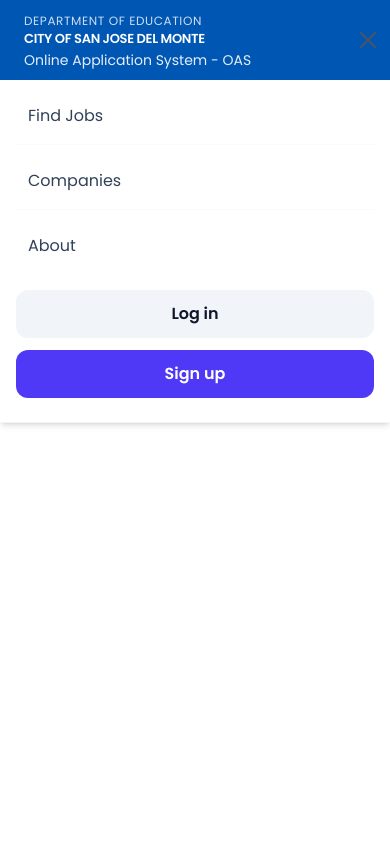
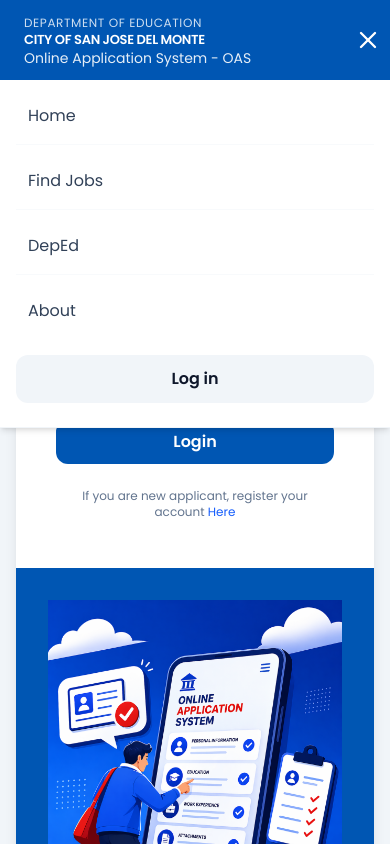
Before and after one commit to Eljay0410/online-app-system, a React (Vite) app: page /login in a window 390 px wide. Both pictures are taken after a click on the button 368 px from the left and 40 px from the top of the page. Shown: the top 844 px of the page. Built offline with nearby package versions, Linux system fonts and the light colour scheme.

Commit message:
Add login functionality and update navigation

```diff
--- a/src/App.jsx
+++ b/src/App.jsx
@@ -2,6 +2,7 @@ import React from 'react';
 import { Routes, Route, useNavigate } from 'react-router-dom';
 import Navbar from './component/Navbar';
 import Applicationform from './component/Applicationform';
+import Login from './component/Login';
 
 const Hero = () => {
   const navigate = useNavigate();
@@ -42,6 +43,8 @@ function App() {
       <Routes>
         <Route path="/" element={<Hero />} />
         <Route path="/apply" element={<Applicationform />} />
+        <Route path="/login" element={<Login />} />
+
       </Routes>
     </div>
   );
--- /dev/null
+++ b/src/component/Login.jsx
@@ -0,0 +1,67 @@
+import sampleLogin from "../assets/samplelogin.png";
+
+const Login = () => {
+  return (
+    <div className="min-h-screen bg-slate-100 flex items-center justify-center px-4 pt-24">
+
+      {/* CARD */}
+      <div className="w-full max-w-5xl bg-white rounded-2xl shadow-lg grid grid-cols-1 md:grid-cols-2 overflow-hidden">
+
+        {/* LEFT SIDE (FORM) */}
+        <div className="flex flex-col justify-center px-10 py-12">
+          <h2 className="text-3xl font-semibold text-center mb-2">
+            Welcome
+          </h2>
+
+          <p className="text-center text-slate-500 mb-8">
+            login your account
+          </p>
+
+          <div className="space-y-5">
+            {/* Email */}
+            <div>
+              <label className="text-sm text-slate-600">Email</label>
+              <input
+                type="email"
+                className="w-full h-11 px-4 rounded-xl border border-slate-300 bg-slate-100 focus:outline-none focus:ring-2 focus:ring-blue-500"
+              />
+            </div>
+
+            {/* Password */}
+            <div>
+              <label className="text-sm text-slate-600">Password</label>
+              <input
+                type="password"
+                className="w-full h-11 px-4 rounded-xl border border-slate-300 bg-slate-100 focus:outline-none focus:ring-2 focus:ring-blue-500"
+              />
+            </div>
+
+            {/* BUTTON */}
+            <button className="w-full h-11 bg-[#0056b3] text-white rounded-xl font-semibold hover:bg-[#003a78] transition">
+              Login
+            </button>
+          </div>
+
+          {/* REGISTER TEXT */}
+          <p className="text-xs text-slate-500 mt-6 text-center">
+            If you are new applicant, register your account{" "}
+            <span className="text-blue-600 font-medium cursor-pointer hover:underline">
+              Here
+            </span>
+          </p>
+        </div>
+
+        {/* RIGHT SIDE (IMAGE PANEL) */}
+        <div className="bg-[#0056b3] flex items-center justify-center p-8">
+          <img
+            src={sampleLogin}
+            alt="Login Illustration"
+            className="max-h-[400px] object-contain"
+          />
+        </div>
+      </div>
+    </div>
+  );
+};
+
+export default Login;
--- a/src/component/Navbar.jsx
+++ b/src/component/Navbar.jsx
@@ -1,6 +1,6 @@
-import React, { useState } from 'react';
-import { Menu, X, BriefcaseBusiness } from 'lucide-react';
-import { Link } from 'react-router-dom';
+import React, { useState } from "react";
+import { Menu, X } from "lucide-react";
+import { Link } from "react-router-dom";
 
 const Navbar = () => {
   const [isOpen, setIsOpen] = useState(false);
@@ -9,38 +9,65 @@ const Navbar = () => {
     <nav className="fixed w-full bg-[#0056b3] z-50 shadow-md">
       <div className="w-full px-2 sm:px-4 lg:px-6">
         <div className="flex justify-between h-20 items-center">
-          {/* Left Side: Branding Text (Stacked) */}
+          {/* Left Side: Branding Text */}
           <div className="flex flex-col justify-center leading-tight min-w-0 flex-1 px-4">
             <p className="text-[12px] sm:text-[13px] md:text-xs uppercase tracking-wider text-white/80 font-medium leading-relaxed whitespace-nowrap overflow-hidden text-ellipsis">
               Department of Education
             </p>
-            <h1 className="text-[13px] sm:text-base md:text-lg lg:text-xl font-bold text-white tracking-tight leading-snug leading-none">
+
+            <h1 className="text-[13px] sm:text-base md:text-lg lg:text-xl font-bold text-white tracking-tight leading-none">
               CITY OF SAN JOSE DEL MONTE
             </h1>
+
             <p className="text-[14px] sm:text-[15px] text-white/90 font-medium leading-tight break-words mt-1">
-            Online Application System - OAS
+              Online Application System - OAS
             </p>
           </div>
 
-
-
           {/* Desktop Menu */}
           <div className="hidden md:flex items-center gap-8">
-            <a href="#" className="text-slate-600 text-white hover:text-black font-medium transition-colors">Home</a>
-            <a href="#" className="text-slate-600 text-white hover:text-black font-medium transition-colors">Find Jobs</a>
-            <a href="#" className="text-slate-600 text-white hover:text-black font-medium transition-colors">DepEd</a>
-            <a href="#" className="text-slate-600 text-white hover:text-black font-medium transition-colors">About</a>
-            <button className="bg-slate-100 text-slate-900 px-6 py-2.5 rounded-full font-semibold hover:bg-slate-200 transition-all">
+            <Link
+              to="/"
+              className="text-white hover:text-black font-medium transition-colors"
+            >
+              Home
+            </Link>
+
+            <a
+              href="#"
+              className="text-white hover:text-black font-medium transition-colors"
+            >
+              Find Jobs
+            </a>
+
+            <a
+              href="#"
+              className="text-white hover:text-black font-medium transition-colors"
+            >
+              DepEd
+            </a>
+
+            <a
+              href="#"
+              className="text-white hover:text-black font-medium transition-colors"
+            >
+              About
+            </a>
+
+            <Link
+              to="/login"
+              className="bg-slate-100 text-slate-900 px-6 py-2.5 rounded-full font-semibold hover:bg-slate-200 transition-all"
+            >
               Log in
-            </button>
-            {/*<button className="bg-indigo-600 text-white px-6 py-2.5 rounded-full font-semibold shadow-lg shadow-indigo-200 hover:bg-indigo-700 transition-all">
-              Sign up
-            </button>*/}
+            </Link>
           </div>
 
           {/* Mobile Button */}
           <div className="md:hidden flex items-center">
-            <button onClick={() => setIsOpen(!isOpen)} className="text-slate-600">
+            <button
+              onClick={() => setIsOpen(!isOpen)}
+              className="text-white"
+            >
               {isOpen ? <X size={28} /> : <Menu size={28} />}
             </button>
           </div>
@@ -50,12 +77,43 @@ const Navbar = () => {
       {/* Mobile Menu */}
       {isOpen && (
         <div className="md:hidden bg-white border-b border-slate-100 px-4 pt-2 pb-6 space-y-2">
-          <a href="#" className="block px-3 py-4 text-base font-medium text-slate-700 border-b border-slate-50">Find Jobs</a>
-          <a href="#" className="block px-3 py-4 text-base font-medium text-slate-700 border-b border-slate-50">Companies</a>
-          <a href="#" className="block px-3 py-4 text-base font-medium text-slate-700">About</a>
+          <Link
+            to="/"
+            onClick={() => setIsOpen(false)}
+            className="block px-3 py-4 text-base font-medium text-slate-700 border-b border-slate-50"
+          >
+            Home
+          </Link>
+
+          <a
+            href="#"
+            className="block px-3 py-4 text-base font-medium text-slate-700 border-b border-slate-50"
+          >
+            Find Jobs
+          </a>
+
+          <a
+            href="#"
+            className="block px-3 py-4 text-base font-medium text-slate-700 border-b border-slate-50"
+          >
+            DepEd
+          </a>
+
+          <a
+            href="#"
+            className="block px-3 py-4 text-base font-medium text-slate-700"
+          >
+            About
+          </a>
+
           <div className="flex flex-col gap-3 mt-4">
-            <button className="w-full bg-slate-100 text-slate-900 py-3 rounded-xl font-semibold">Log in</button>
-            <button className="w-full bg-indigo-600 text-white py-3 rounded-xl font-semibold">Sign up</button>
+            <Link
+              to="/login"
+              className="w-full bg-slate-100 text-slate-900 py-3 rounded-xl font-semibold text-center"
+              onClick={() => setIsOpen(false)}
+            >
+              Log in
+            </Link>
           </div>
         </div>
       )}
```
Also changed, not shown: src/assets/samplelogin.png (added).
